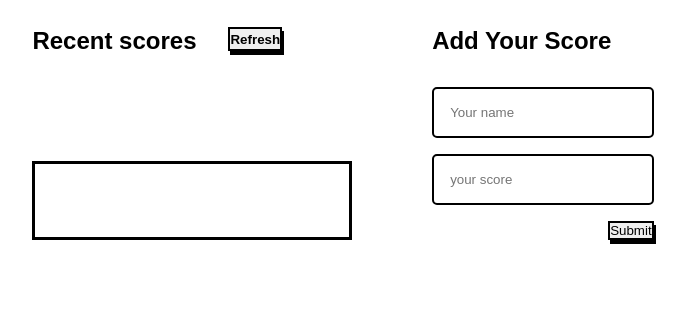
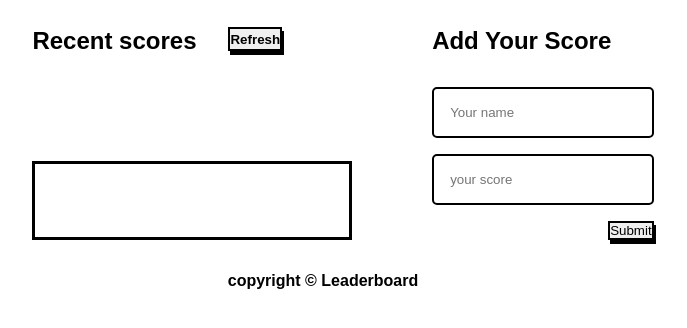
Before and after one commit to esmaelhussen/Leaderboard, a website built with webpack: page src/index.html in a window 1280 px wide. Shown: the part 140-468 px from the top of the page, without its empty margins (317-1004 px from the left). Built offline with nearby package versions, Linux system fonts and the light colour scheme; files whose address does not match are found by name.

Commit message:
modify html and css file

```diff
--- a/src/index.html
+++ b/src/index.html
@@ -26,5 +26,8 @@
       </div>
     </div>
     </div>
+    <footer>
+      <p class="copy">copyright &#169 Leaderboard</p>
+    </footer>
 </body>
 </html>
--- a/src/style.css
+++ b/src/style.css
@@ -84,3 +84,9 @@ li{
     justify-content: space-between;
     font-weight: bold;
 }
+
+.copy {
+   display: flex;
+   justify-content: center;
+   font-weight: bold;
+  }
```
